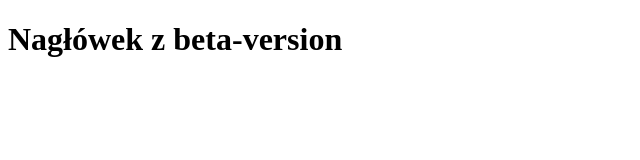
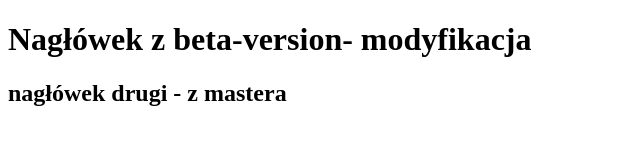
Before and after one commit to ryjkowna/github, a plain HTML site: page index.html in a window 1280 px wide. Shown: the whole page, without its empty margins (0-640 px from the left). Drawn offline with Linux system fonts and the light colour scheme.

Commit message:
dodatkowe zmiany nagłówków

```diff
--- a/index.html
+++ b/index.html
@@ -5,6 +5,7 @@
     <title>Github</title>
 </head>
 <body>
-   <h1>Nagłówek z beta-version</h1>
+   <h1>Nagłówek z beta-version- modyfikacja</h1>
+   <h2>nagłówek drugi - z mastera</h2>
    </body>
 </html>
```
